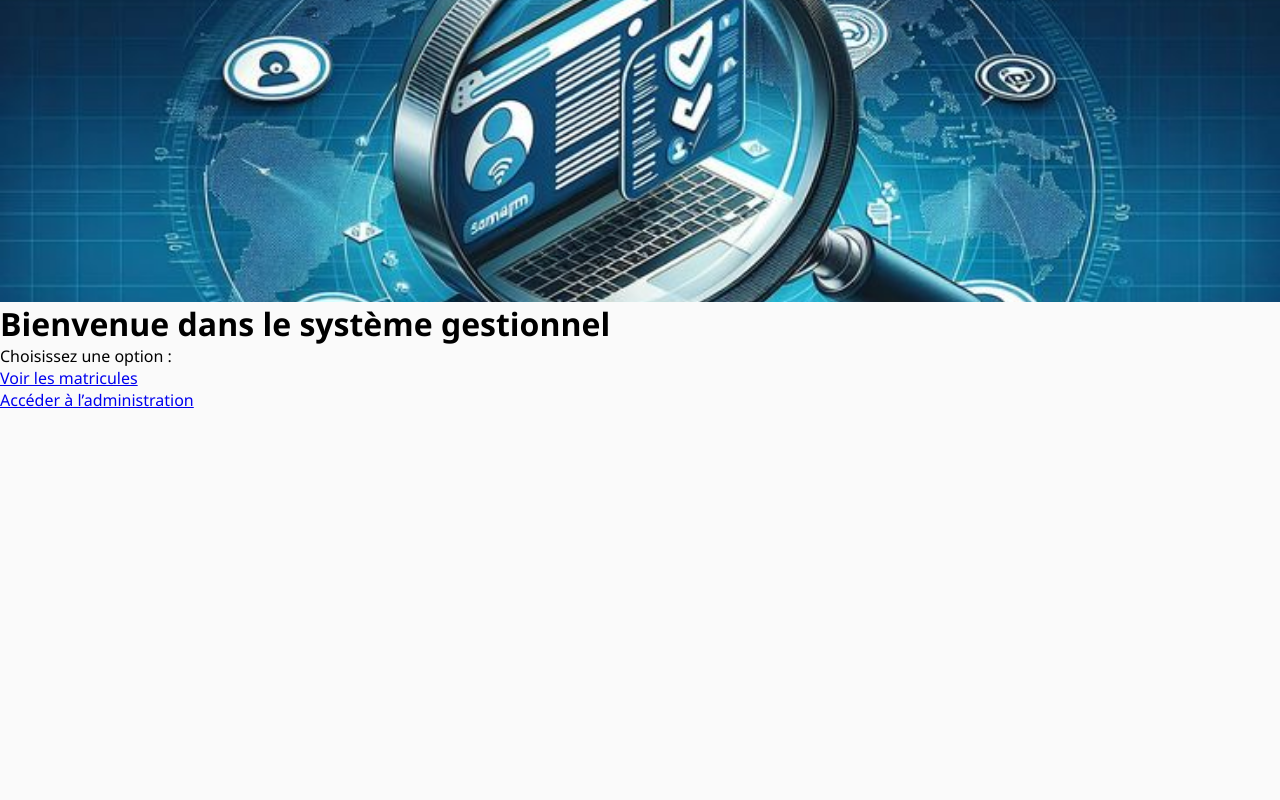
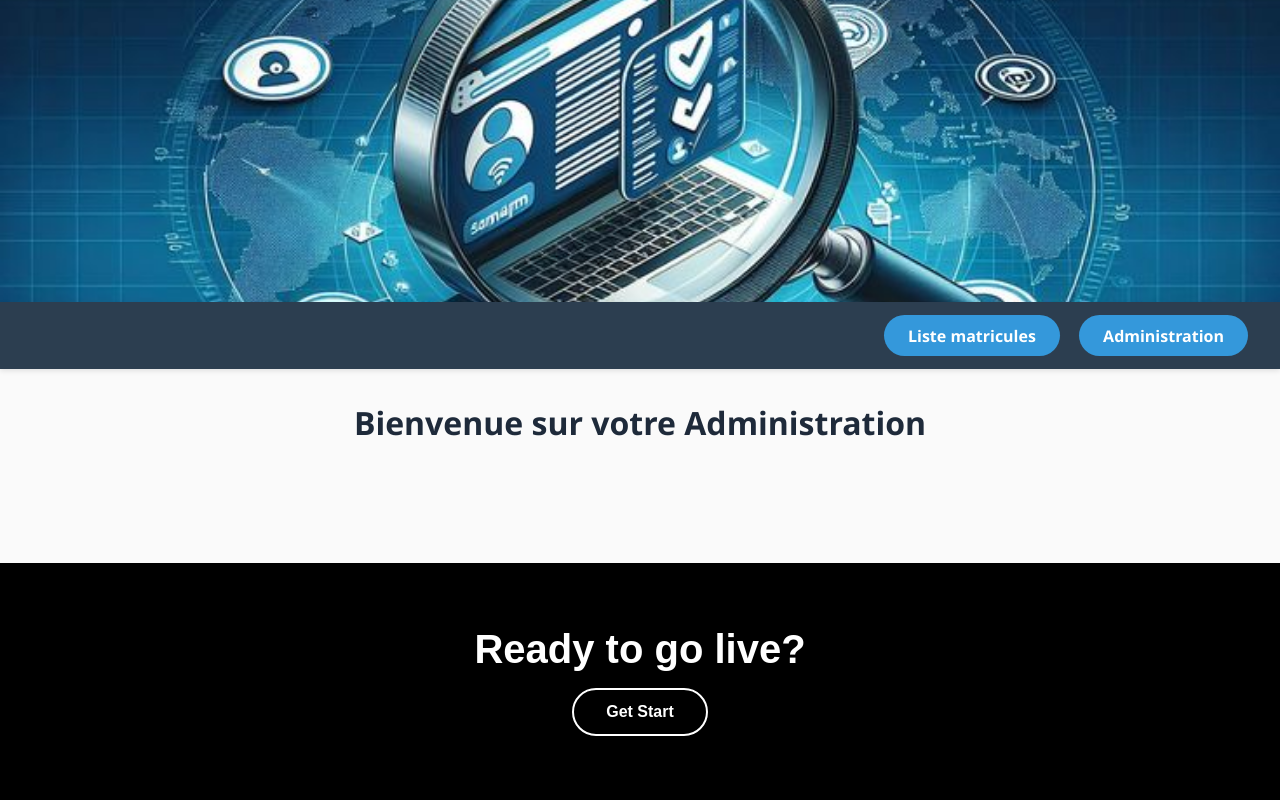
Before and after one commit to kashalarocher-star/Vehi__, a Django app: page / in a window 1280 px wide. Run offline with Django 5.2, Linux system fonts and the light colour scheme.

Commit message:
change index. css

```diff
--- a/VehiTrack/templates/VehiTrack/index.html
+++ b/VehiTrack/templates/VehiTrack/index.html
@@ -3,8 +3,9 @@
 <html lang="fr">
 <head>
     <meta charset="utf-8">
+    <meta name="viewport" content="width=device-width, initial-scale=1.0">
     <title>Mes documents</title>
-    <link rel="stylesheet" href="{% static 'css/main1.css'%}">
+    <link rel="stylesheet" href="{% static 'css/index.css'%}">
         <!--<link rel="stylesheet" href="{% static 'VehiTrack/css/main.css'%}">--><!--pour mettre de la couleur à la page mais tu peux la supprimer-->
 </head>
 <body class="container">
@@ -16,7 +17,7 @@
         style="width: 100%; height: 8cm; object-fit: cover; display: block;">
 
 
-        <h1>Bienvenue dans le système gestionnel </h1>
+        <!--<h1>Bienvenue dans le système gestionnel </h1>
         <p>Choisissez une option :</p>
         <ul>
             <li><a href="{% url 'liste_matricules' %}">Voir les matricules</a></li>
@@ -26,6 +27,28 @@
                 </a>
             </li>
         </ul>
+    <section class="cl_noir">
+        <div class="Bas_page">
+            <h2>ADMINISTRATOR</h2>
+        </div>
+    </section>-->
+     <!-- BARRE D'ÉTAT EN HAUT AVEC BOUTONS -->
+        <div class="status-bar">
+            <div class="nav-buttons">
+                <a href="{% url 'liste_matricules' %}" class="btn-status">Liste matricules</a>
+                <a href="/admin/" target="_blank" class="btn-status">Administration</a>
+            </div>
+        </div>
+        <!-- CONTENU PRINCIPAL (EXEMPLE) -->
+        <div class="main-content">
+            <h1 color: #115c8e; >Bienvenue sur votre Administration</h1>
+        </div>
+        <div class="cta-noir">
+            <div class="conteneur">
+                <h2>Ready to go live?</h2>
+                <a href="#" class="bouton">Get Start</a>
+            </div>
+        </div>
     {% endblock %}
 </body>
 </html>
```
